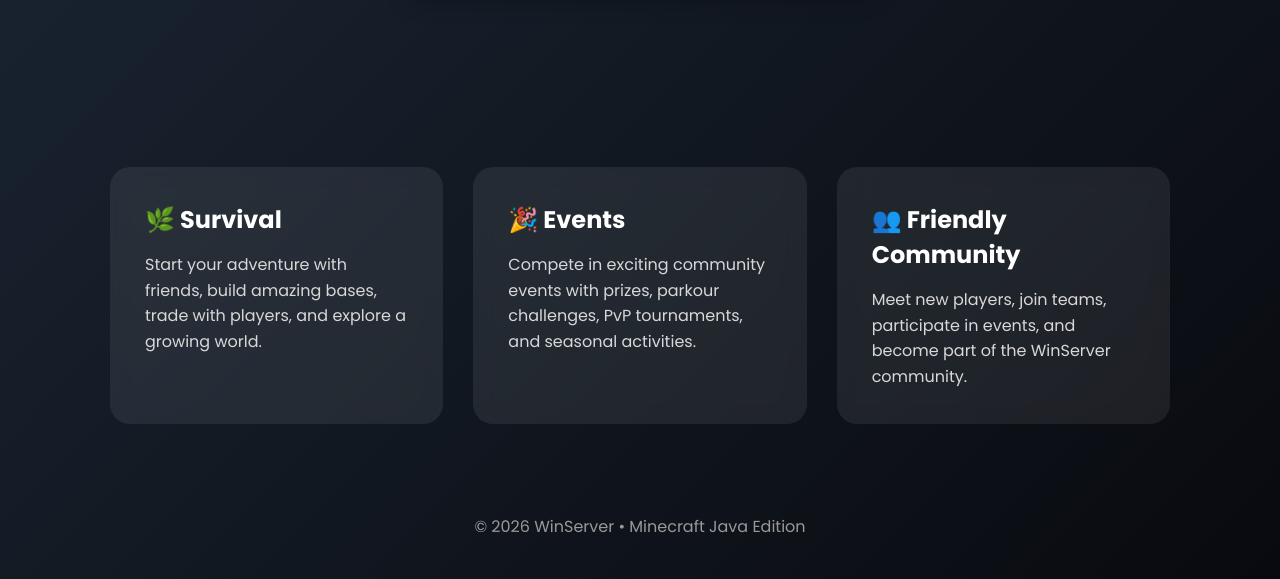
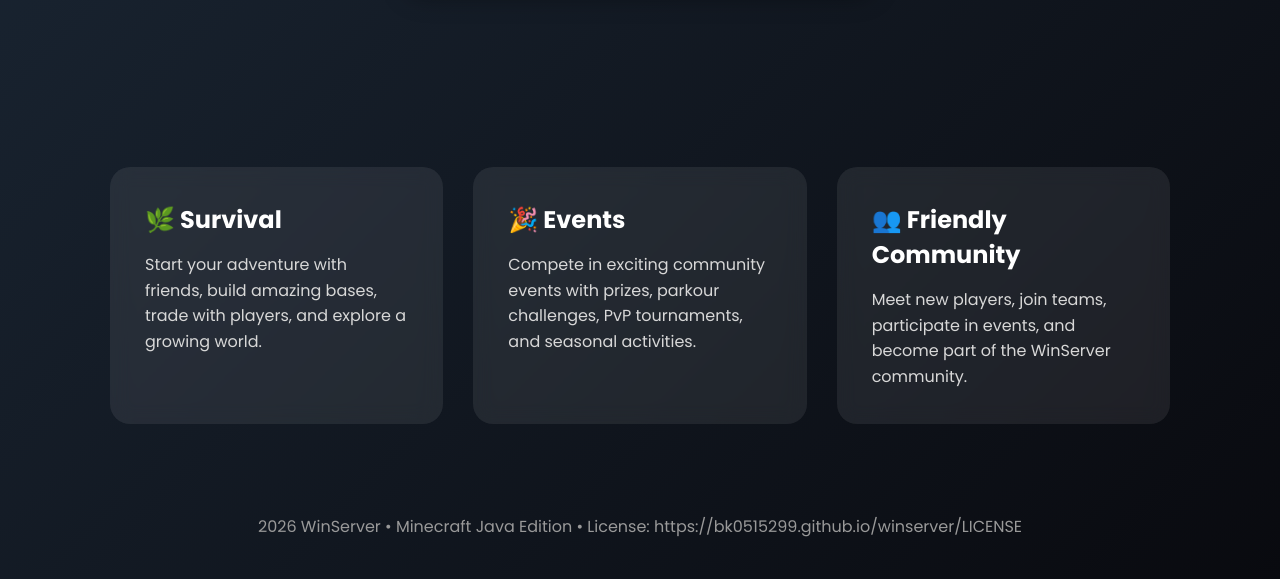
Before and after one commit to bk0515299/winserver, a plain HTML site: page index.html in a window 1280 px wide. Shown: the part 351-930 px from the top of the page. Drawn offline with Linux system fonts and the light colour scheme.

Commit message:
Update footer to include license link

```diff
--- a/index.html
+++ b/index.html
@@ -188,7 +188,7 @@ and become part of the WinServer community.
 
 <footer>
 
-© 2026 WinServer • Minecraft Java Edition
+2026 WinServer • Minecraft Java Edition • License: https://bk0515299.github.io/winserver/LICENSE
 
 </footer>
 
```
